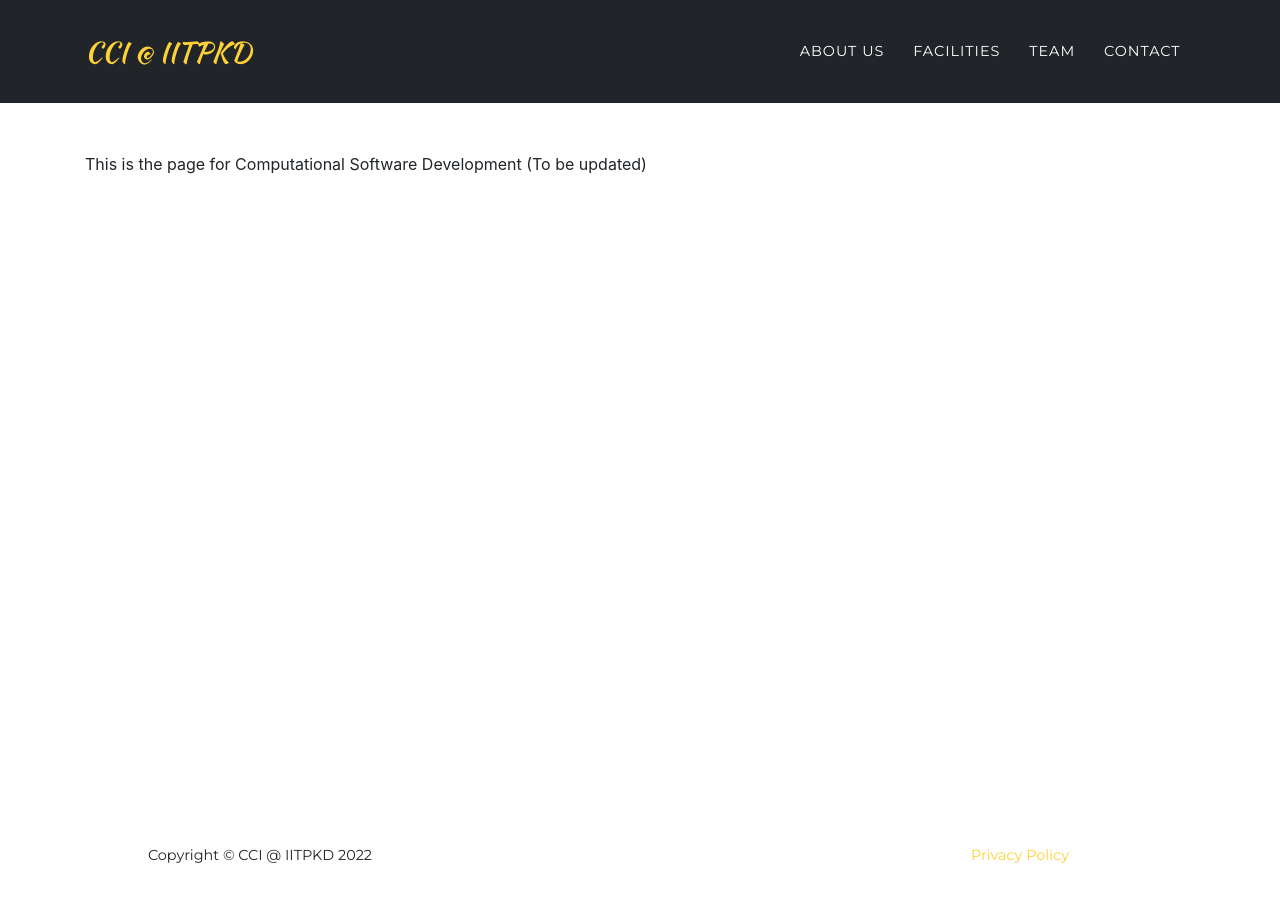
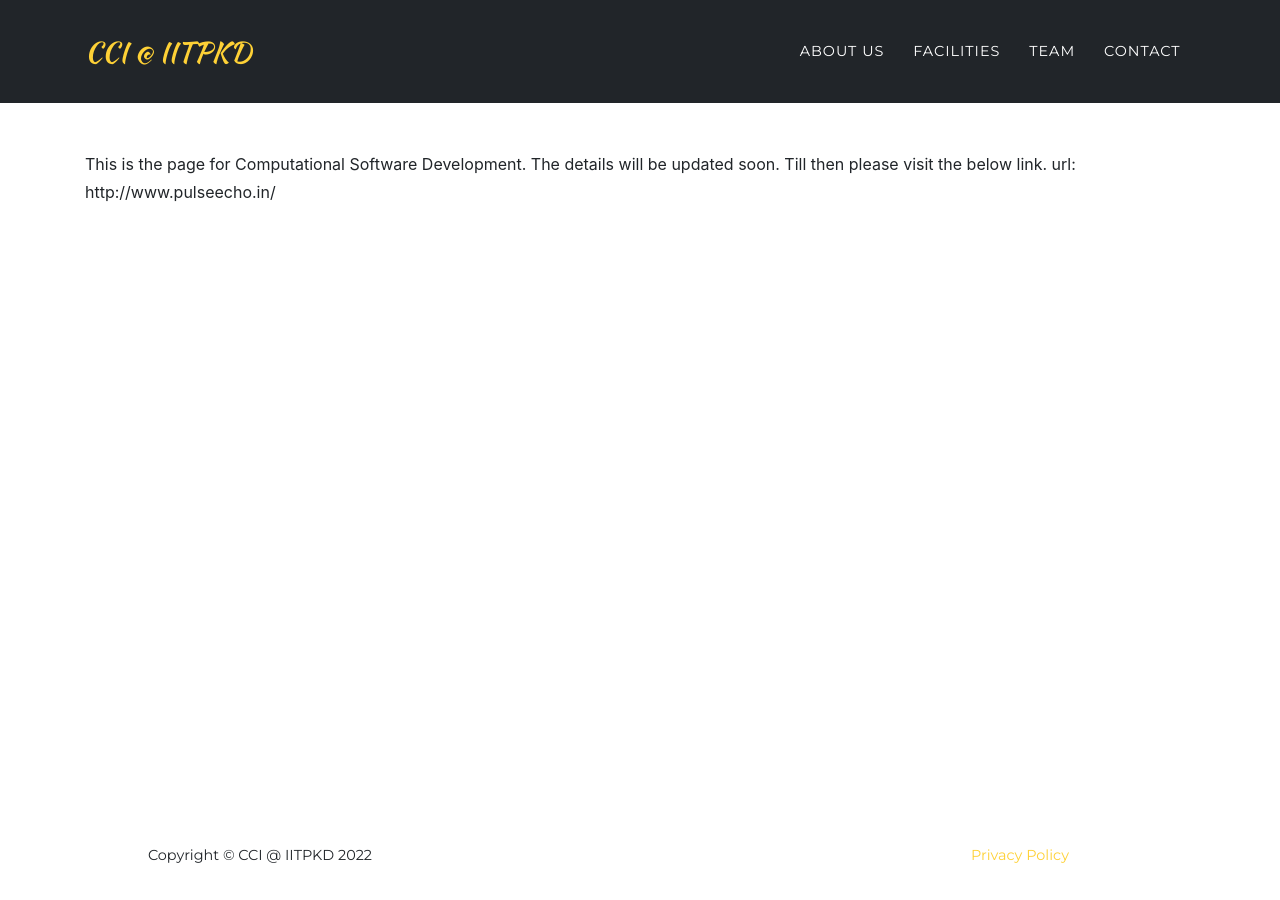
Before and after one commit to cci-iitpkd/cci-iitpkd.github.io, a Jekyll site: the page built from imaging.md, in a window 1280 px wide. Built offline with Jekyll 4.4.1, drawn with Linux system fonts in a browser that asks for light colours; some web fonts are replaced.

Commit message:
Update imaging.md

```diff
--- a/imaging.md
+++ b/imaging.md
@@ -2,4 +2,5 @@
 layout: page
 title: "Imaging"
 ---
-This is the page for Computational Software Development (To be updated)
+This is the page for Computational Software Development. The details will be updated soon. Till then please visit the below link.
+url: http://www.pulseecho.in/
```
